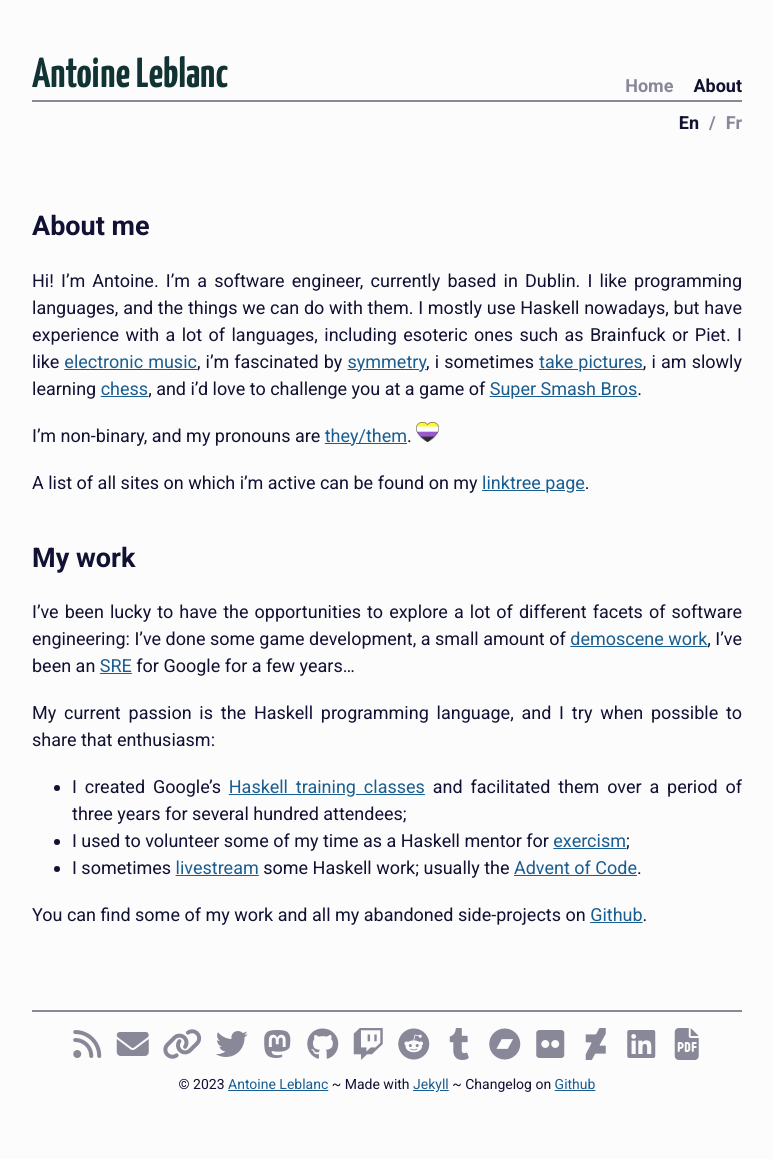
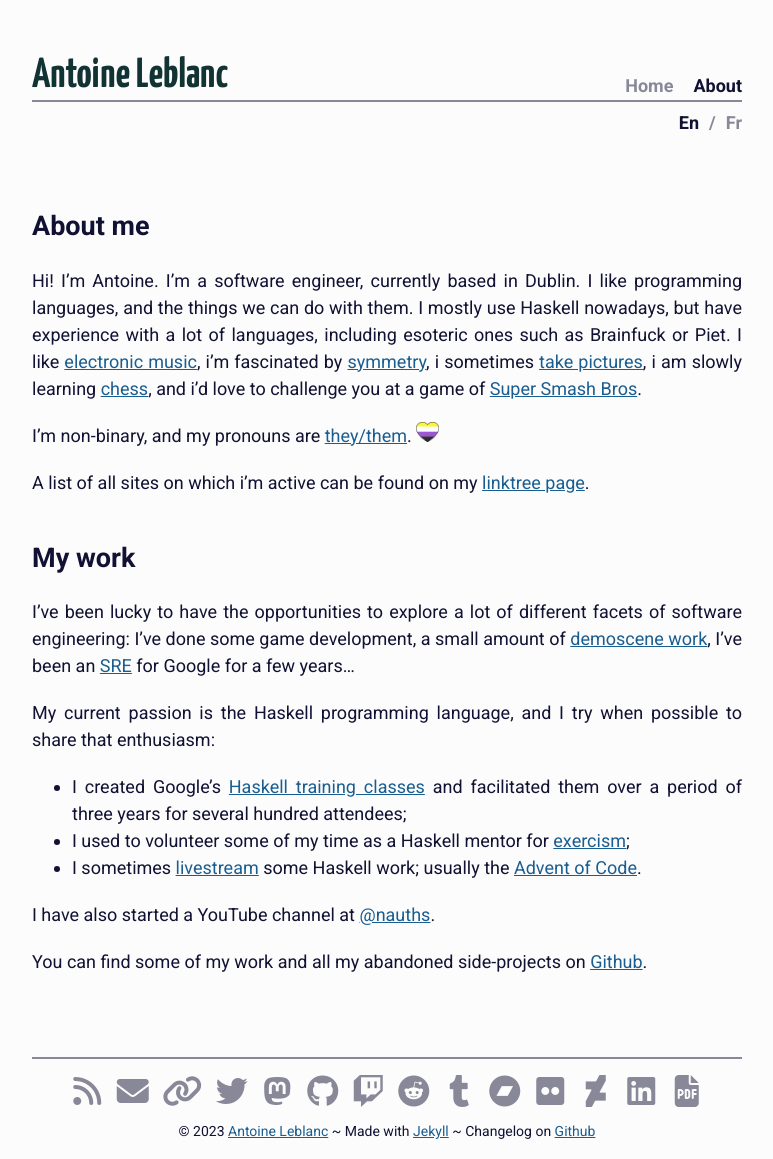
Before and after one commit to nicuveo/nauths.fr, a Jekyll site: the page built from en/about.md, in a window 1280 px wide. Shown: the whole page, without its empty margins (253-1026 px from the left). Built offline with Jekyll 4.4.1, drawn with Linux system fonts in a browser that asks for light colours; before the commit the page ends 1112 px from its top, so only the background shows below that.

Commit message:
Add YouTube link in about page.

```diff
--- a/en/about.md
+++ b/en/about.md
@@ -37,4 +37,6 @@ My current passion is the Haskell programming language, and I try when possible
 - I used to volunteer some of my time as a Haskell mentor for [exercism](https://exercism.io/tracks/haskell);
 - I sometimes [livestream]({{u.twitch}}) some Haskell work; usually the [Advent of Code](https://adventofcode.com).
 
+I have also started a YouTube channel at [@nauths](https://www.youtube.com/@nauths).
+
 You can find some of my work and all my abandoned side-projects on [Github]({{u.github}}).
```
Also changed, not shown: fr/about.md (+2 -0 lines).
